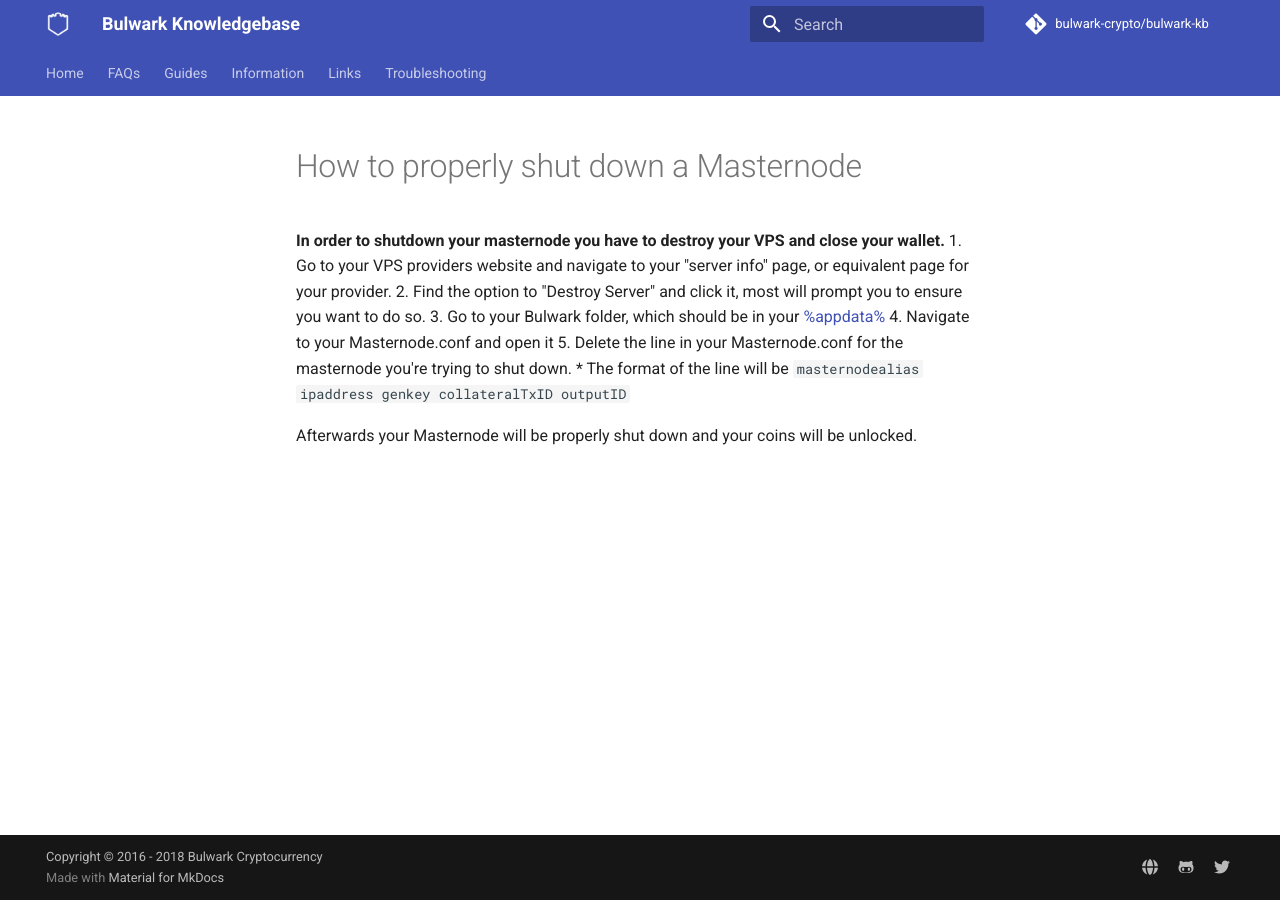
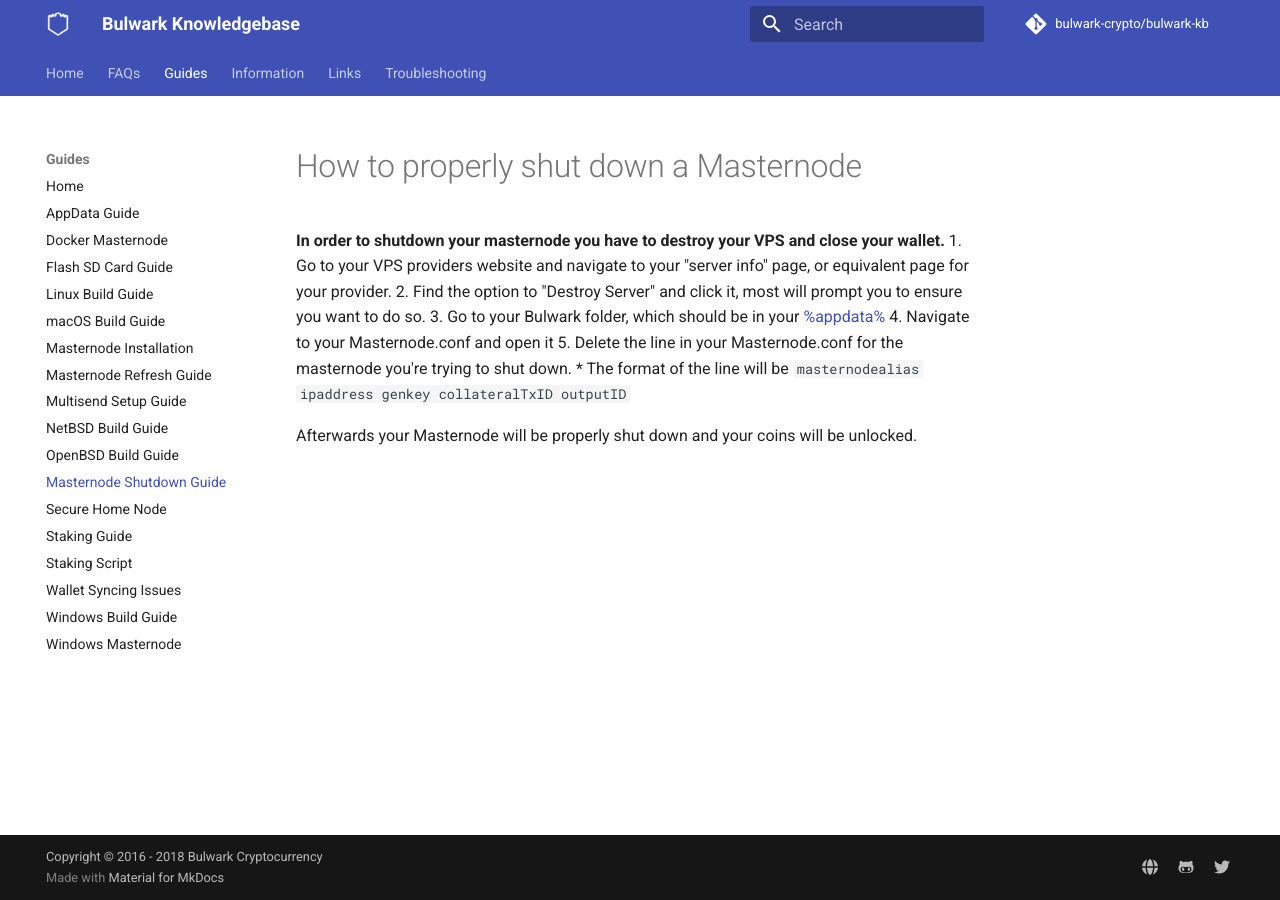
Before and after one commit to bulwark-crypto/Bulwark-KB, an MkDocs documentation site: the page built from docs/Guides/Shutdown-Masternode.md, in a window 1280 px wide. Built offline with MkDocs 1.6.1 and Material for MkDocs 9.7.7, drawn with Linux system fonts in a browser that asks for light colours; comment, search, counter and statistics services are not loaded; some of the changed lines change nothing that is shown.

Commit message:
Fixed path and title of MN Shutdown article

```diff
--- a/mkdocs.yml
+++ b/mkdocs.yml
@@ -55,7 +55,7 @@
       - "Multisend Setup Guide": "Guides/Multisend-Setup-Guide.md"
       - "NetBSD Build Guide": "Guides/NetBSD-build-guide.md"
       - "OpenBSD Build Guide": "Guides/OpenBSD-build-guide.md"
-      - "Proper Masternode Shutdown Guide": "Guides/Shutdown-Masternode.md"
+      - "Masternode Shutdown Guide": "Guides/Shutdown-Masternode.md"
       - "Secure Home Node": "Guides/Secure-Home-Node.md"
       - "Staking Guide": "Guides/Staking-Guide.md"
       - "Staking Script": "Guides/Staking-Script.md"
```
Also changed, not shown: docs/Guides/Shutdown-Masternode.md (renamed from docs/FAQs/Shutdown-Masternode.md).
